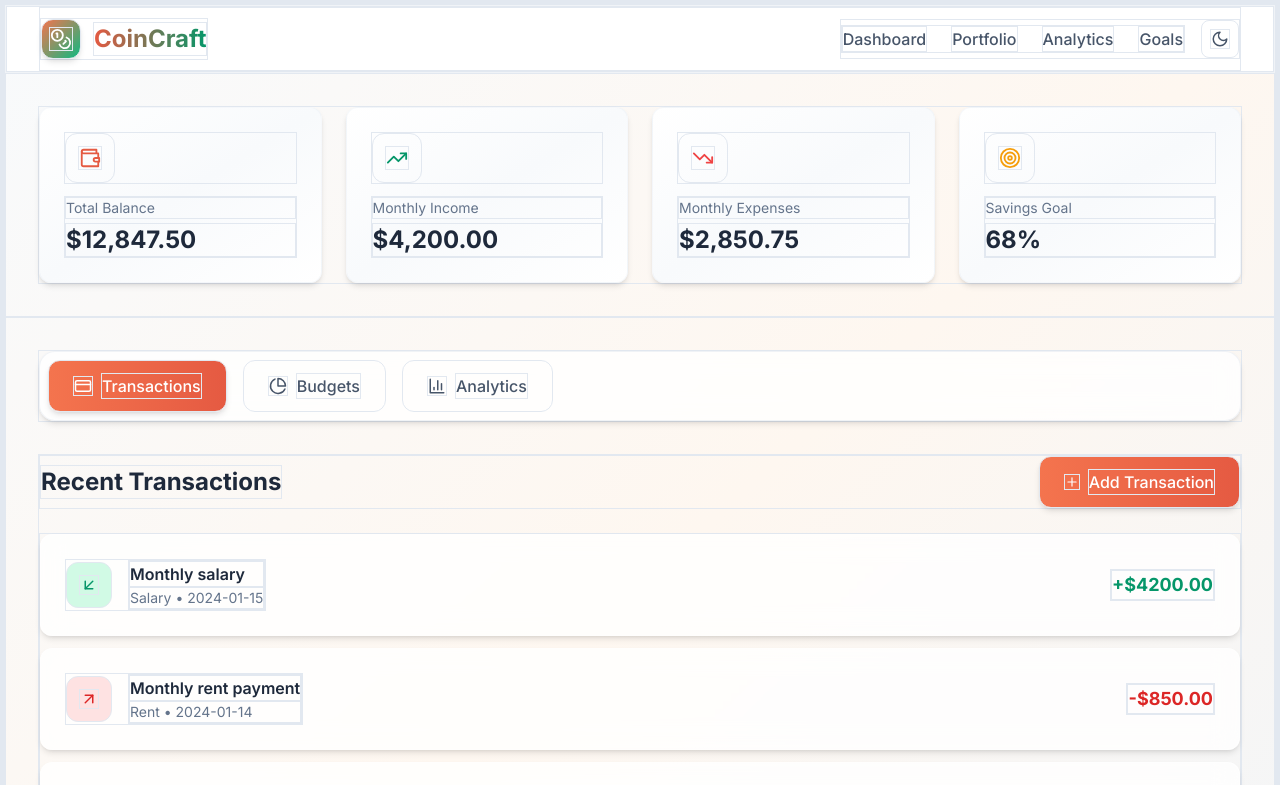
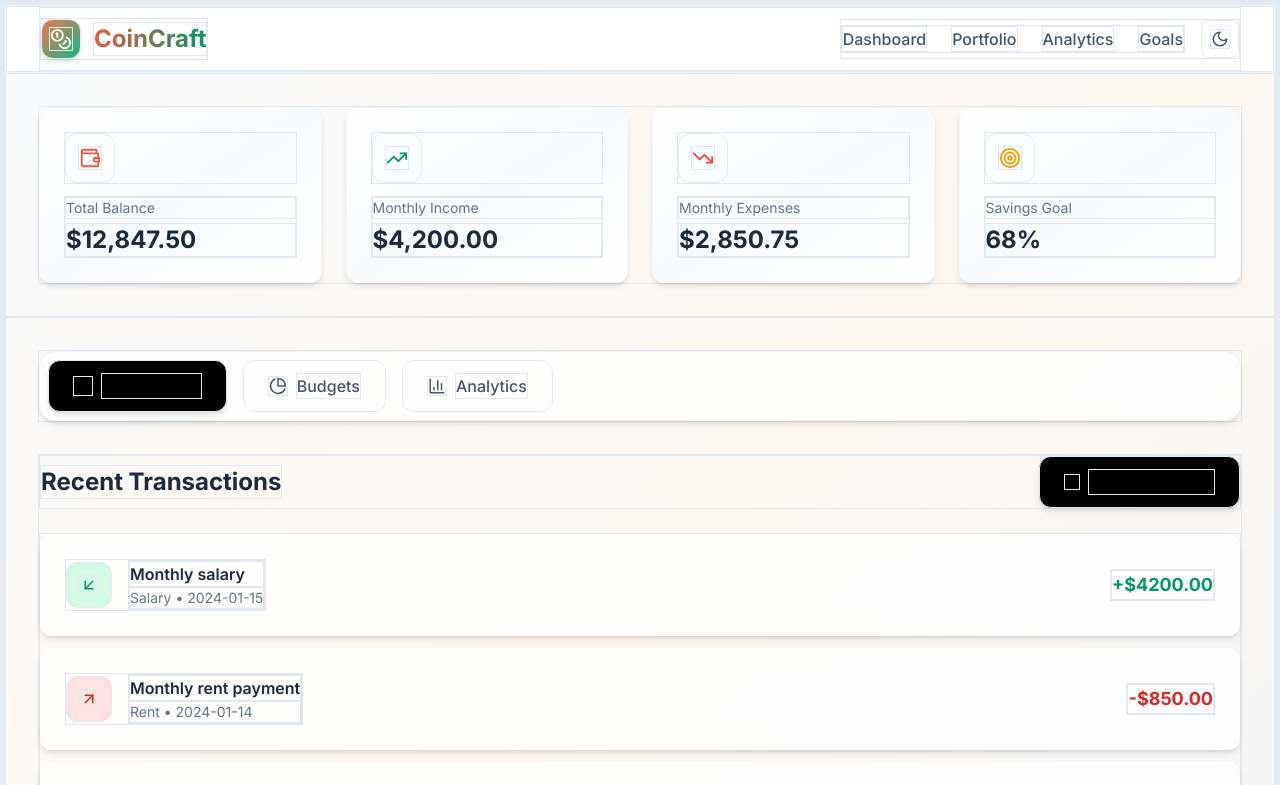
Before and after one commit to apper-canvas/coincraft-firm-cyber, a React (Vite) app: page / in a window 1280 px wide. Shown: the top 785 px of the page. Built offline with nearby package versions, Linux system fonts and the light colour scheme.

Commit message:
Change button colors and text colors to black throughout the application

```diff
--- a/src/components/MainFeature.jsx
+++ b/src/components/MainFeature.jsx
@@ -39,9 +39,10 @@ const MainFeature = () => {
               onClick={() => setActiveTab(tab.id)}
               className={`flex items-center space-x-2 px-4 sm:px-6 py-3 rounded-xl font-medium transition-all duration-300 ${
                 activeTab === tab.id
-                  ? 'bg-gradient-to-r from-primary-500 to-primary-600 text-white shadow-card'
-                  : 'text-surface-600 hover:text-primary-600 hover:bg-surface-50'
+                  ? 'bg-black text-black shadow-card'
+                  : 'text-surface-600 hover:text-black hover:bg-surface-50'
               }`}
+
             >
               <ApperIcon name={tab.icon} className="w-4 h-4 sm:w-5 sm:h-5" />
               <span className="text-sm sm:text-base">{tab.label}</span>
--- a/src/index.css
+++ b/src/index.css
@@ -43,12 +43,14 @@
   }
 
   .btn-primary {
-    @apply bg-gradient-to-r from-primary-500 to-primary-600 text-white px-6 py-3 rounded-xl font-medium shadow-card hover:shadow-soft hover:from-primary-600 hover:to-primary-700 transition-all duration-200 focus:ring-4 focus:ring-primary-200;
+    @apply bg-black text-black px-6 py-3 rounded-xl font-medium shadow-card hover:shadow-soft hover:bg-gray-800 transition-all duration-200 focus:ring-4 focus:ring-gray-300;
   }
 
+
   .btn-secondary {
-    @apply bg-gradient-to-r from-secondary-500 to-secondary-600 text-white px-6 py-3 rounded-xl font-medium shadow-card hover:shadow-soft hover:from-secondary-600 hover:to-secondary-700 transition-all duration-200 focus:ring-4 focus:ring-secondary-200;
+    @apply bg-black text-black px-6 py-3 rounded-xl font-medium shadow-card hover:shadow-soft hover:bg-gray-800 transition-all duration-200 focus:ring-4 focus:ring-gray-300;
   }
+
 
   .investment-card {
     @apply bg-gradient-to-br from-white via-surface-50 to-white p-6 rounded-2xl shadow-card border border-surface-200/30 hover:shadow-soft transition-all duration-300;
```
